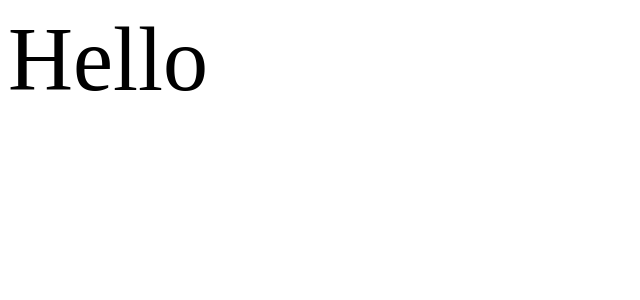
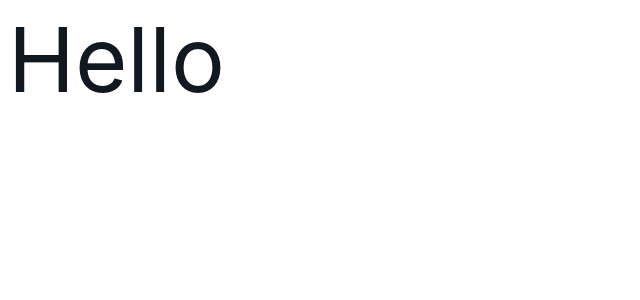
Before and after one commit to hesambayat/the-perk-mvp-app, a React (Create React App) app: page / in a window 1280 px wide. Shown: the top 300 px of the page, without its empty margins (0-640 px from the left). Built offline with nearby package versions, Linux system fonts and the light colour scheme.

Commit message:
Add css variables

```diff
--- a/src/style/index.js
+++ b/src/style/index.js
@@ -1,4 +1,5 @@
 // Normalize
+import './variables.css'
 import './normalize.css'
 //
 import './base.css'
--- /dev/null
+++ b/src/style/variables.css
@@ -0,0 +1,23 @@
+/* Variables
+  ========================================================================== */
+
+:root {
+  /* Horizontal and vertical hierarchy */
+  --spacing: 1.5rem;
+  /* Grid default gutter */
+  --grid-gutter: 3rem;
+
+  /* Typography */
+  --font-family--primary: -apple-system, BlinkMacSystemFont, "segoe ui", Roboto , "helvetica neue" , Arial, sans-serif, "apple color emoji", "segoe ui emoji", "segoe ui symbol";
+  --font-weight--primary-regular: 400;
+  --font-weight--primary-bold: 700;
+
+  /* Colors */
+  --color--body: #12181f;
+  --color--body-alt: #999999;
+  --color--body-background: #ffffff;
+
+  --color--primary: #d8a906;
+  --color--secondary: #64c164;
+  --color--tertiary: #f1f1f1;
+}
```
